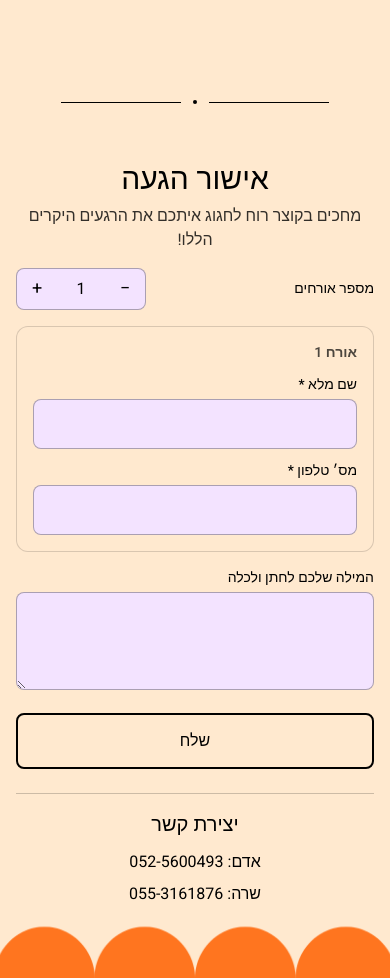
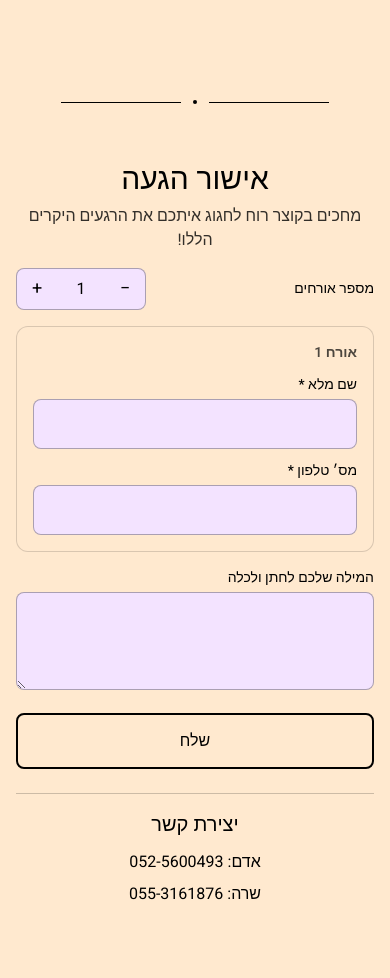
Before and after one commit to adamts1/adam-sarah, a React (Vite) app: page / in a window 390 px wide. Shown: the part 1660-2638 px from the top of the page. Built offline with nearby package versions, Linux system fonts and the light colour scheme; no server answers.

Commit message:
remove footer

```diff
--- a/src/components/RSVP.jsx
+++ b/src/components/RSVP.jsx
@@ -4,7 +4,7 @@
  */
 
 import { useState } from 'react'
-import footerBg from '../../assets/footer.png'
+
 import { supabase } from '../lib/supabase'
 import emailjs from '@emailjs/browser'
 
@@ -185,8 +185,7 @@ export default function RSVP({ lang = 'heb' }) {
     return (
       <section
         id="rsvp"
-        className="py-8 md:min-h-screen md:flex md:flex-col md:justify-center md:py-24 px-4 md:px-10 bg-cover bg-center bg-no-repeat overflow-hidden"
-        style={{ backgroundImage: `url(${footerBg})` }}
+        className="py-8 md:min-h-screen md:flex md:flex-col md:justify-center md:py-24 px-4 md:px-10 bg-[#FFE9CF] overflow-hidden"
       >
         <div className="max-w-lg mx-auto text-center">
           <div className="bg-[#FFE9CF] rounded-2xl shadow-soft-lg p-6 md:p-10 border border-coral/20">
@@ -217,8 +216,7 @@ export default function RSVP({ lang = 'heb' }) {
   return (
     <section
       id="rsvp"
-      className="py-8 md:min-h-screen md:flex md:flex-col md:justify-center md:py-24 px-4 md:px-10 bg-cover bg-center bg-no-repeat text-black overflow-hidden"
-      style={{ backgroundImage: `url(${footerBg})` }}
+      className="py-8 md:min-h-screen md:flex md:flex-col md:justify-center md:py-24 px-4 md:px-10 bg-[#FFE9CF] text-black overflow-hidden"
     >
       <div className="max-w-lg mx-auto">
         <h2 className="font-display text-3xl md:text-4xl text-center text-black mb-2">
```
